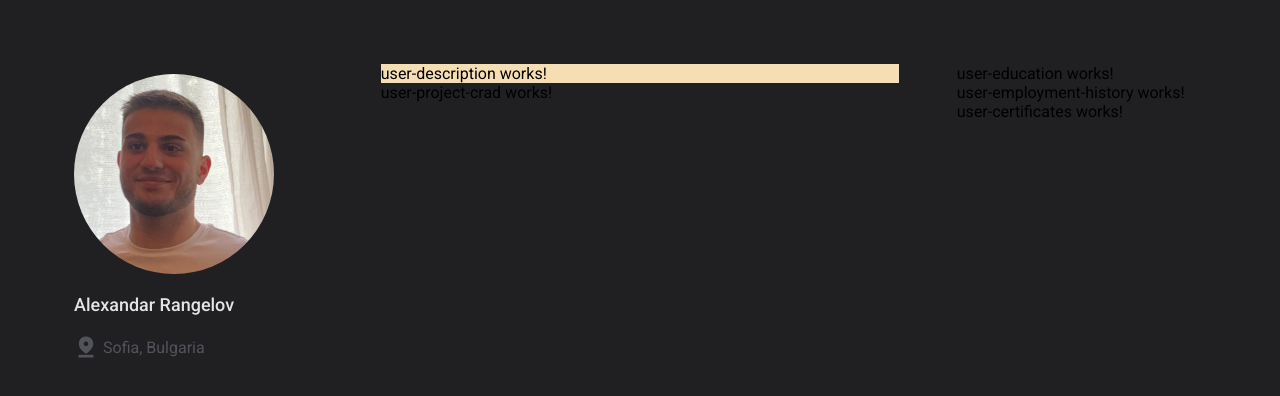
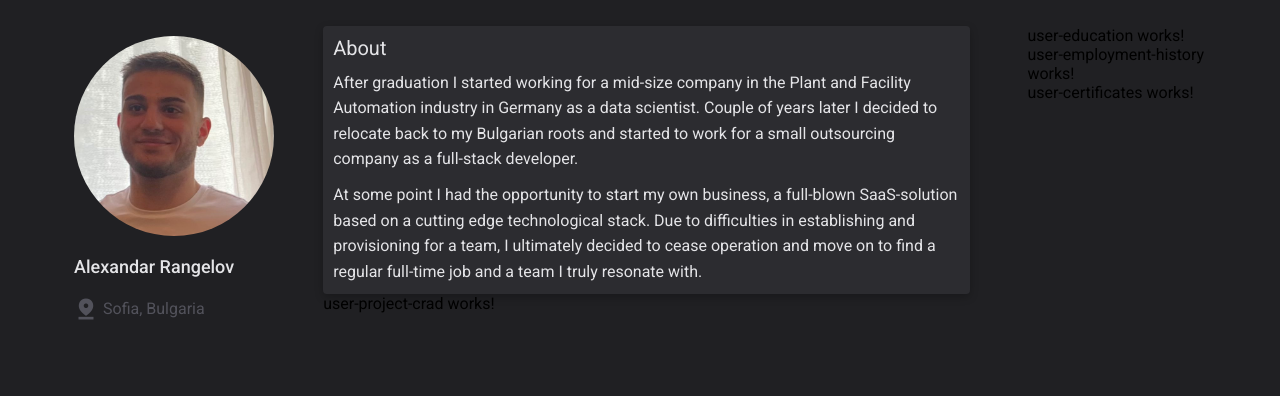
Before and after one commit to arangelovv/rangelovv-showcase, an Angular app: page / in a window 1280 px wide. Shown: the top 396 px of the page. Built offline with nearby package versions, Linux system fonts and the light colour scheme.

Commit message:
Styled UserDescription component and added some example data to it

```diff
--- a/src/app/app.component.scss
+++ b/src/app/app.component.scss
@@ -2,23 +2,25 @@
   width: 100%;
   height: 100%;
   box-sizing: border-box;
-  padding: 5%;
+  padding-left: 5%;
+  padding-right: 5%;
+  padding-top: 2%;
   display: flex;
   gap: 5%;
 }
 
 .app-leftpanel-container {
-  width: 25%;
+  width: 17.5%;
 }
 
 .app-central-container {
-  width: 50%;
+  width: 60%;
   display: flex;
   flex-direction: column;
 }
 
 .app-rightpanel-container {
-  width: 25%;
+  width: 17.5%;
   display: flex;
   flex-direction: column;
 }
--- a/src/app/components/user-description/user-description.component.html
+++ b/src/app/components/user-description/user-description.component.html
@@ -1,3 +1,18 @@
 <div class="user-description-container">
-  <span>user-description works!</span>
+  <div class="user-description-header">
+    <span>About</span>
+  </div>
+  <p>
+    After graduation I started working for a mid-size company in the Plant and
+    Facility Automation industry in Germany as a data scientist. Couple of years
+    later I decided to relocate back to my Bulgarian roots and started to work
+    for a small outsourcing company as a full-stack developer.
+  </p>
+  <p>
+    At some point I had the opportunity to start my own business, a full-blown
+    SaaS-solution based on a cutting edge technological stack. Due to
+    difficulties in establishing and provisioning for a team, I ultimately
+    decided to cease operation and move on to find a regular full-time job and a
+    team I truly resonate with.
+  </p>
 </div>
--- a/src/app/components/user-description/user-description.component.scss
+++ b/src/app/components/user-description/user-description.component.scss
@@ -1,3 +1,22 @@
 .user-description-container {
-  background-color: wheat;
+  background-color: var(--ds-surface-overlay);
+  color: var(--ds-dt-text-primary);
+  font-weight: 400;
+  padding-top: 10px;
+  padding-left: 10px;
+  padding-right: 10px;
+  border-radius: 4px;
+  box-shadow: rgba(0, 0, 0, 0.24) 0px 3px 8px;
 }
+
+.user-description-header {
+  font-size: 20px;
+  padding-bottom: 10px;
+}
+
+p {
+  line-height: 1.6;
+  font-size: 16px;
+  padding-bottom: 10px;
+  margin: 0px;
+}
```
